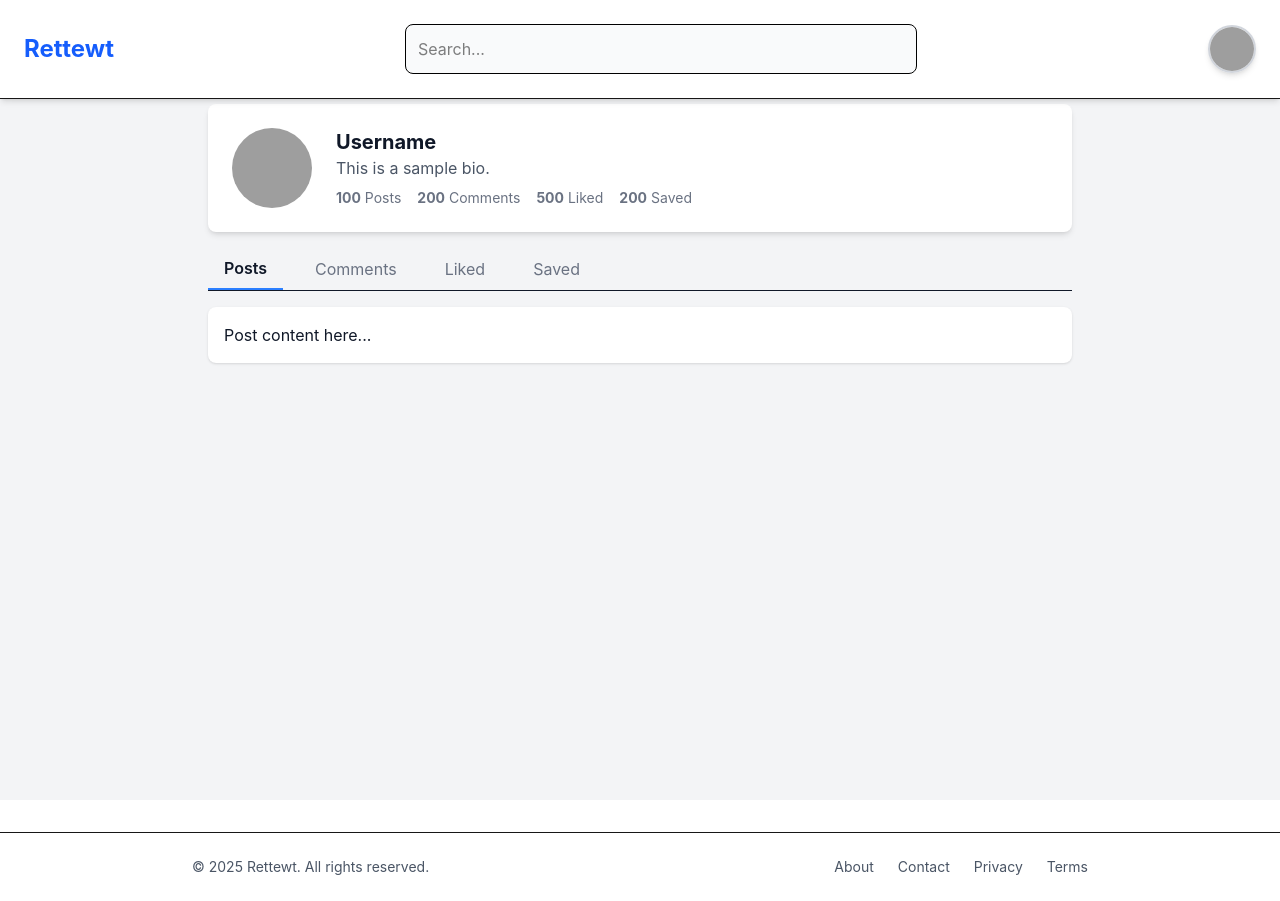
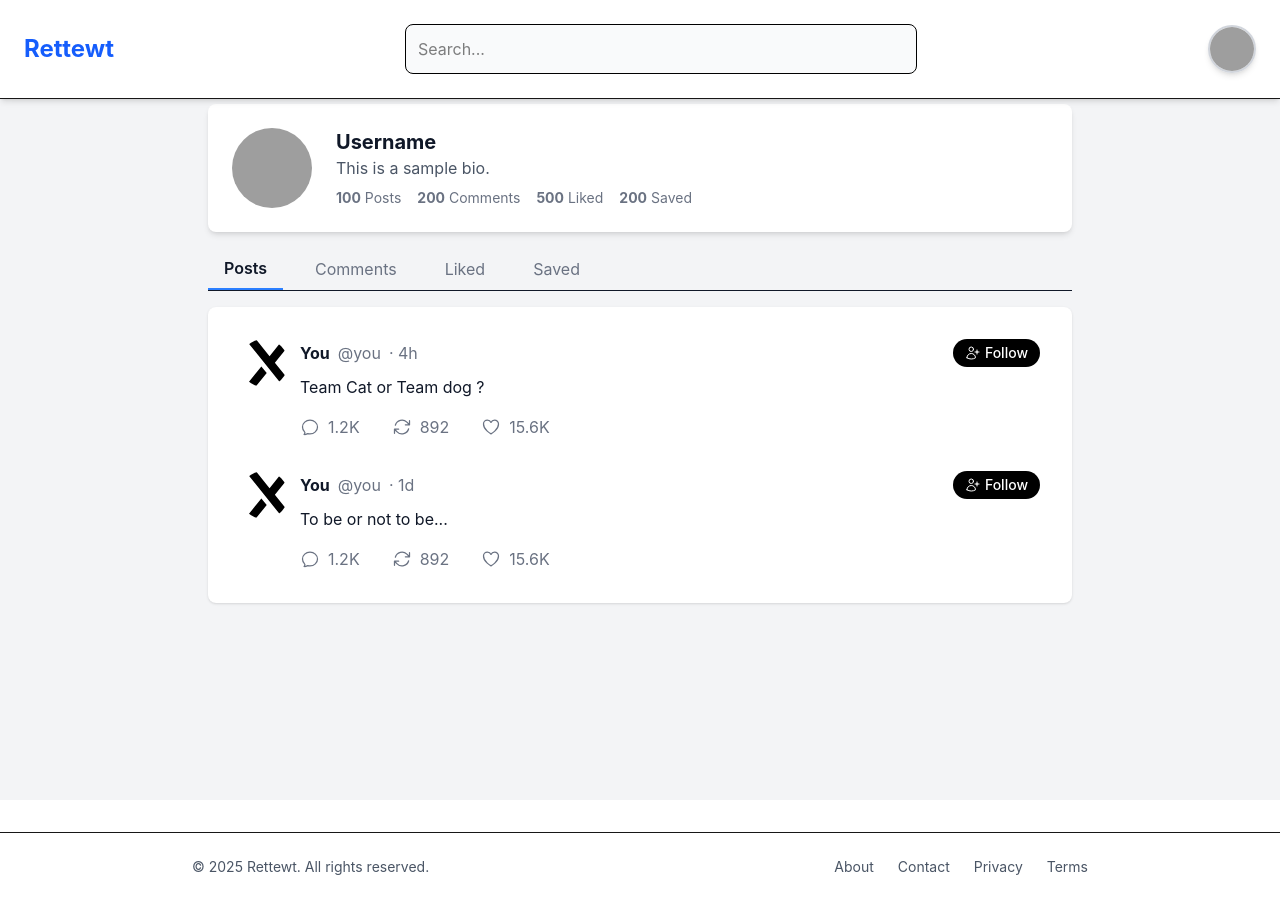
Before and after one commit to Linnaelle/hachakton_mia, a Next.js app in the folder frontend/: page /profile in a window 1280 px wide. Built offline with nearby package versions, Linux system fonts and the light colour scheme; grey boxes are pictures that could not be loaded.

Commit message:
added modal tweet click

```diff
--- a/frontend/app/profile/page.tsx
+++ b/frontend/app/profile/page.tsx
@@ -1,9 +1,36 @@
 'use client';
 
-import { useState } from 'react';
+import {useEffect, useState} from 'react';
+import Tweet from "@/components/Tweet";
+import TweetsList from "@/components/TweetList";
+
+interface TweetData {
+    id: number;
+    username: string;
+    handle: string;
+    content: string;
+    time: string;
+    isFollowing: boolean;
+    onFollowToggle: () => void;
+}
 
 export default function ProfilePage() {
     const [activeTab, setActiveTab] = useState('posts');
+    const [tweets, setTweets] = useState<TweetData[]>([]);
+
+    useEffect(() => {
+        fetch("/tweet.json")
+            .then((response) => response.json())
+            .then((data) => {
+                setTweets(data.Yours);
+            })
+            .catch((error) => console.error("Erreur lors du chargement des tweets :", error));
+    }, []);
+
+    function handleFollow(){
+        //Why would you want to follow yourself ?
+    }
+
 
     return (
         <div className="min-h-screen bg-gray-100 text-gray-900 pt-22">
@@ -38,7 +65,11 @@ export default function ProfilePage() {
 
                 {/* Tab Content */}
                 <div className="mt-4 bg-white p-4 rounded-lg shadow-sm">
-                    {activeTab === 'posts' && <div>Post content here...</div>}
+                    {activeTab === 'posts' && (
+                        <div>
+                            <TweetsList TweetList={tweets} />
+                        </div>
+                    )}
                     {activeTab === 'liked' && <div>Liked posts here...</div>}
                     {activeTab === 'comments' && <div>Comments here...</div>}
                     {activeTab === 'saved' && <div>Saved here...</div>}
--- a/frontend/components/Tweet.tsx
+++ b/frontend/components/Tweet.tsx
@@ -13,7 +13,7 @@ interface TweetProps {
 
 export default function Tweet({ username, handle, content, time, isFollowing, onFollowToggle }: TweetProps) {
   return (
-    <div className="p-4 hover:bg-gray-700 transition-colors">
+    <div className="p-4 hover:bg-gray-50 transition-colors">
       <div className="flex gap-3">
         <img
           src="/next.svg"
--- /dev/null
+++ b/frontend/components/TweetList.tsx
@@ -0,0 +1,69 @@
+"use client";
+
+import { useState } from "react";
+import Tweet from "./Tweet";
+import TweetModal from "./TweetModal";
+
+interface TweetData {
+    id: number;
+    username: string;
+    handle: string;
+    content: string;
+    time: string;
+    isFollowing: boolean;
+    onFollowToggle: () => void;
+}
+
+interface Comment {
+    id_interaction: number;
+    content: string;
+    id_tweet: number;
+    id_utilisateur: number;
+    horodatage: string;
+}
+
+interface TweetsListProps {
+    TweetList: TweetData[]; // Expecting an array of tweets as a prop
+}
+
+export default function TweetsList({ TweetList }: TweetsListProps) {
+    const [selectedTweet, setSelectedTweet] = useState<TweetData | null>();
+    const [comments, setComments] = useState<Comment[]>([]);
+
+    const openTweet = async (tweet: TweetData) => {
+        setSelectedTweet(tweet);
+
+        try {
+            const response = await fetch("/comments.json");
+            const data = await response.json();
+
+            console.log("Fetched comments data:", data);
+
+            if (Array.isArray(data)) {
+                const tweetComments = data.filter((comment) => comment.id_tweet === tweet.id);
+                setComments(tweetComments);
+            } else {
+                //No comments for this tweet
+                setComments([]);
+            }
+        } catch (error) {
+            console.error("Error fetching comments:", error);
+            setComments([]); // Fallback in case of error
+        }
+    };
+
+    return (
+        <div>
+            {TweetList.map((tweet) => (
+                <div key={tweet.id} onClick={() => openTweet(tweet)}>
+                    <Tweet key={tweet.id} {...tweet} />
+                </div>
+            ))}
+
+            {/* Show modal if a tweet is selected */}
+            {selectedTweet && (
+                <TweetModal tweet={selectedTweet} comments={comments} onClose={() => setSelectedTweet(null)} />
+            )}
+        </div>
+    );
+}
--- /dev/null
+++ b/frontend/components/TweetModal.tsx
@@ -0,0 +1,105 @@
+"use client";
+
+import {
+    HeartIcon,
+    ChatBubbleOvalLeftIcon,
+    ArrowPathIcon,
+    XMarkIcon
+} from "@heroicons/react/24/outline";
+import { useRef } from "react";
+
+interface TweetData {
+    id: number;
+    username: string;
+    handle: string;
+    content: string;
+    time: string;
+    isFollowing: boolean;
+}
+
+interface Comment {
+    id_interaction: number;
+    content: string;
+    id_tweet: number;
+    id_utilisateur: number;
+    horodatage: string;
+}
+
+interface TweetModalProps {
+    tweet: TweetData;
+    comments: Comment[];
+    onClose: () => void;
+}
+
+export default function TweetModal({ tweet, comments, onClose }: TweetModalProps) {
+    return (
+        <div
+            className="fixed inset-0 bg-black/60 flex justify-center items-start overflow-y-auto pt-22"
+            onClick={onClose} // Detect clicks on the background
+        >
+            {/* Modal Content */}
+            <div
+                className="bg-white w-full max-w-2xl rounded-xl shadow-lg mt-10 relative p-6"
+                onClick={(e) => e.stopPropagation()} // Prevent background click from closing modal
+            >
+                {/* Close Button */}
+                <button
+                    onClick={onClose}
+                    className="absolute top-3 left-3 text-gray-500 hover:text-gray-700 transition"
+                >
+                    <XMarkIcon className="w-6 h-6" />
+                </button>
+
+                {/* Tweet Content */}
+                <div className="border-b pb-4">
+                    <div className="flex gap-3">
+                        <img
+                            src="/next.svg"
+                            alt="Profile"
+                            className="w-12 h-12 rounded-full object-cover"
+                        />
+                        <div className="flex-1">
+                            <div className="flex items-center gap-2">
+                                <span className="font-bold">{tweet.username}</span>
+                                <span className="text-gray-500">{tweet.handle}</span>
+                                <span className="text-gray-500">· {tweet.time}</span>
+                            </div>
+                            <p className="mt-2 text-lg">{tweet.content}</p>
+                        </div>
+                    </div>
+                </div>
+
+                {/* Tweet Actions */}
+                <div className="flex justify-around py-3 border-b text-gray-500">
+                    <button className="flex items-center gap-2 hover:text-blue-500">
+                        <ChatBubbleOvalLeftIcon className="w-5 h-5" />
+                        <span>Reply</span>
+                    </button>
+                    <button className="flex items-center gap-2 hover:text-green-500">
+                        <ArrowPathIcon className="w-5 h-5" />
+                        <span>Retweet</span>
+                    </button>
+                    <button className="flex items-center gap-2 hover:text-red-500">
+                        <HeartIcon className="w-5 h-5" />
+                        <span>Like</span>
+                    </button>
+                </div>
+
+                {/* Comments Section */}
+                <div className="space-y-4 pt-4">
+                    <h4 className="font-semibold text-lg">Comments</h4>
+                    {comments.length > 0 ? (
+                        comments.map((comment) => (
+                            <div key={comment.id_interaction} className="p-3 border rounded-lg">
+                                <p className="text-gray-700">{comment.content}</p>
+                                <span className="text-gray-500 text-xs">{comment.horodatage}</span>
+                            </div>
+                        ))
+                    ) : (
+                        <p className="text-gray-500">No comments yet.</p>
+                    )}
+                </div>
+            </div>
+        </div>
+    );
+}
--- /dev/null
+++ b/frontend/public/comments.json
@@ -0,0 +1,25 @@
+{
+  "comments": [
+    {
+      "id_interaction": 1,
+      "content": "BLAHBLAHBLAH",
+      "id_tweet": 9,
+      "id_utilisateur": 1,
+      "horodatage": "6h"
+    },
+    {
+      "id_interaction": 2,
+      "content": "LE SAVAIS TU ?",
+      "id_tweet": 9,
+      "id_utilisateur": 1,
+      "horodatage": "5h"
+    },
+    {
+      "id_interaction": 3,
+      "content": "OUI JE LE SAVAIS TU.",
+      "id_tweet": 9,
+      "id_utilisateur": 1,
+      "horodatage": "1h"
+    }
+          ]
+}
--- a/frontend/public/tweet.json
+++ b/frontend/public/tweet.json
@@ -30,5 +30,23 @@
         "time": "4h",
         "isFollowing": true
       }
-    ]
+    ],
+  "Yours": [
+    {
+      "id_tweet": 9,
+      "username": "You",
+      "handle": "@you",
+      "content": "Team Cat or Team dog ?",
+      "time": "4h",
+      "isFollowing": false
+    },
+    {
+      "id_tweet": 10,
+      "username": "You",
+      "handle": "@you",
+      "content": "To be or not to be...",
+      "time": "1d",
+      "isFollowing": false
+    }
+  ]
   }
```
